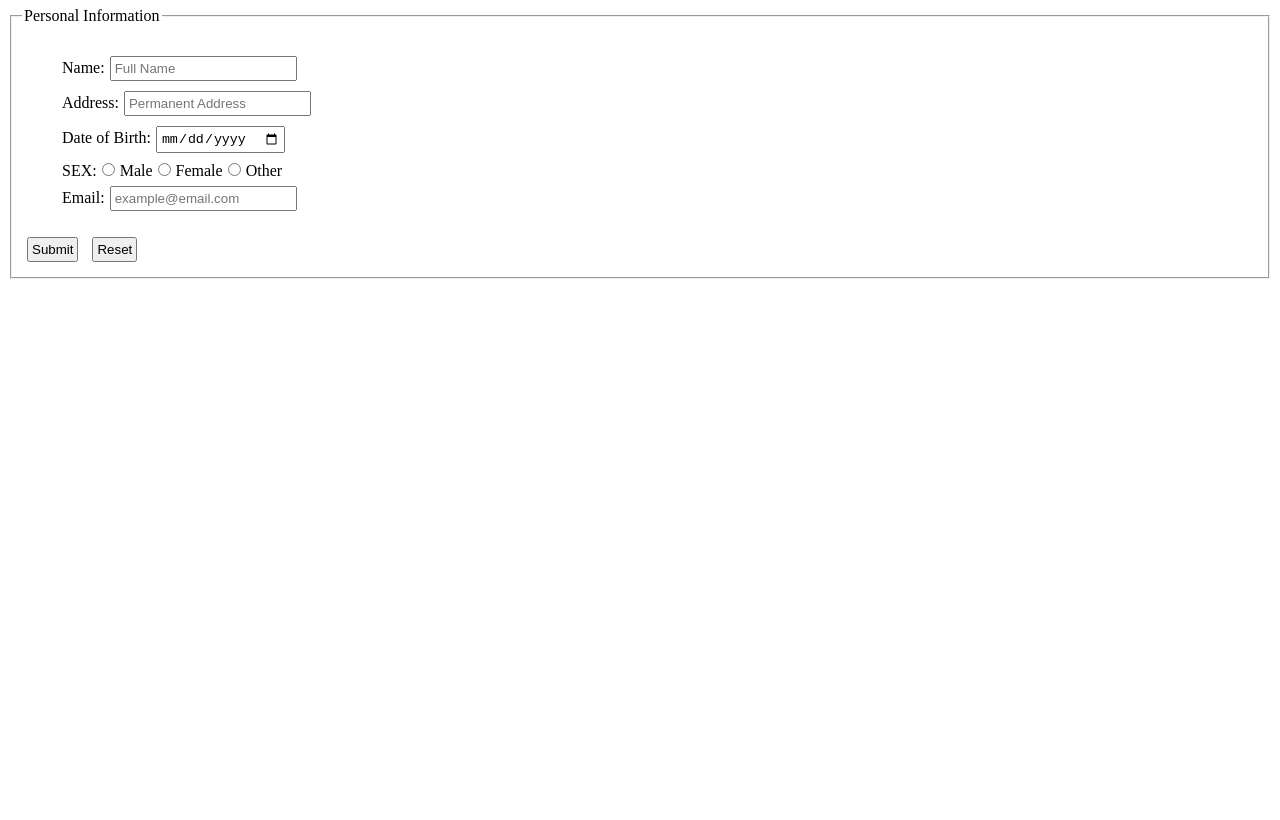
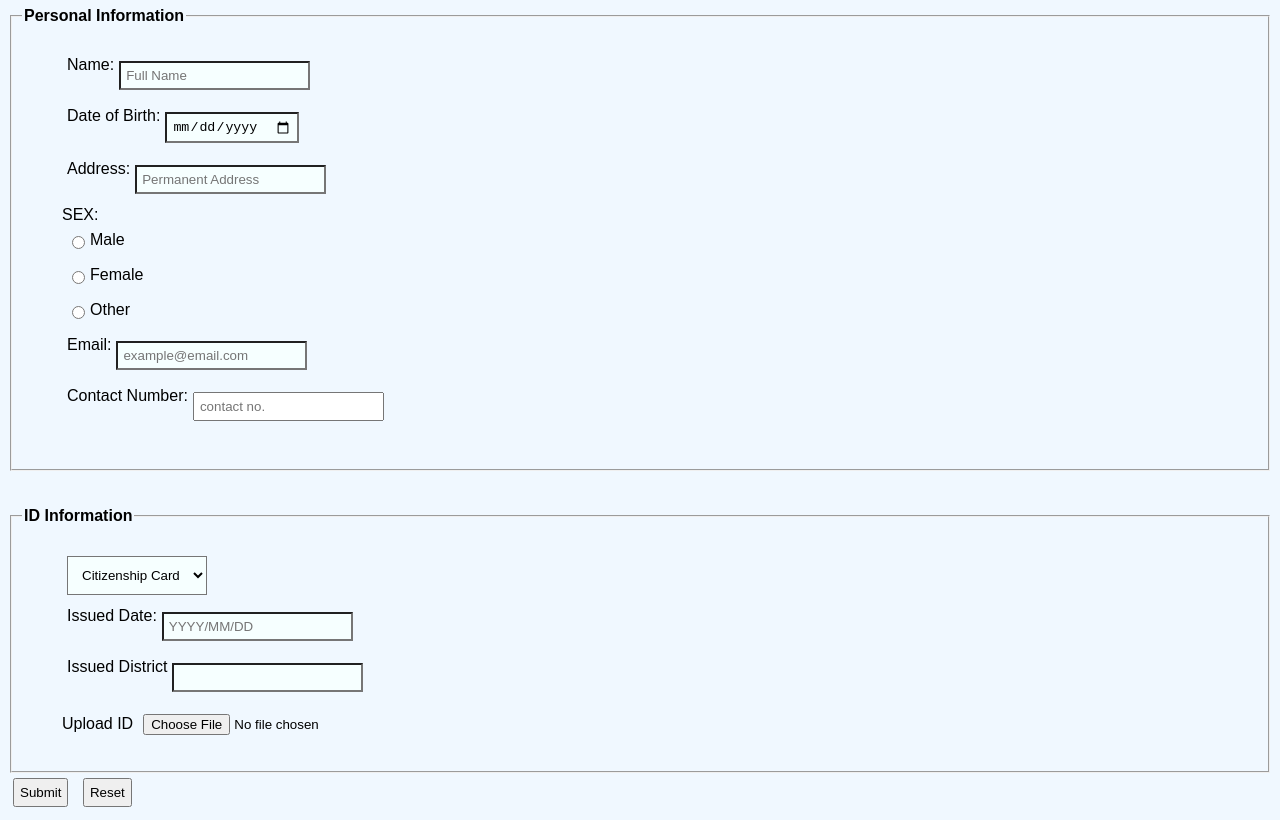
Before and after one commit to Pyush10/Web, a plain HTML site: page form1.html in a window 1280 px wide. Shown: the part 73-893 px from the top of the page. Before the commit the page ends 800 px from the top, so only its background shows below. Drawn offline with Linux system fonts and the light colour scheme.

Commit message:
made a form

```diff
--- a/form1.html
+++ b/form1.html
@@ -6,14 +6,40 @@
     <meta name="viewport" content="width=device-width, initial-scale=1.0"/>
     <title>Form1</title>
     <style>
+    body{
+        font-family:Arial, Helvetica, sans-serif;
+        background-color: aliceblue;
+    }
           ol,ul{
         list-style-type : none;
     }
+    h1{
+        display:flex;
+        justify-content: space-around;
+    }
+    label{
+        display:flex;
+        margin:2px;
+        margin-right: auto;
+        margin-left: auto;
+        padding: 5px;
+
+    }
     input{
-        margin:5px;
-        padding: 3px;
+        margin: 5px;
+        padding: 5px;
     }
     fieldset{
+        padding:10px;
+    }
+    legend{
+        font-weight: bold;
+    }
+    [required]{
+        background-color: rgb(246, 255, 255);
+    }
+    #ID{
+        margin:5px;
         padding:10px;
     }
     </style>
@@ -23,16 +49,42 @@
 <form action="depart.php" method="post">
     <fieldset>
         <legend>Personal Information</legend>
+
         <ul>
-            <li><label for="Name">Name:<input type="text" name="name" placeholder="Full Name" id="Name" required/></label></li>
-            <li><label for="Address">Address:<input type="text" name="address" placeholder="Permanent Address" id="Address" required/></label></li>
-            <li><label for="dob">Date of Birth:<input type="date" name="dob" id="dob" required></label></li>
-            <li><span>SEX:</span><label for="Male"><input type="radio" name="sex" id="Male" value="Male">Male</label><label for="Female"><input type="radio" name="sex" id="Female" value="Female">Female</label><label for="Other"><input type="radio" name="sex" id="Other" value="Other">Other</label></li>
+            <li><label for="Name">Name:<input type="text" name="name" placeholder="Full Name" id="Name" required/></label>
+                <label for="dob">Date of Birth:<input type="date" name="dob" id="dob" required></label>
+            </li>
+            <li><label for="Address">Address:<input type="text" name="address" placeholder="Permanent Address" id="Address" required/></label>
+                <span>SEX:</span><label for="Male"><input type="radio" name="sex" id="Male" value="Male">Male</label><label for="Female"><input type="radio" name="sex" id="Female" value="Female">Female</label><label for="Other"><input type="radio" name="sex" id="Other" value="Other">Other</label>
+            </li>
             <li><label for="email">Email:<input type="email" name="email" id="email" placeholder="example@email.com" required></label></li>
+            <li><label for="contact">Contact Number:<input type="tel" name="contact" id="contact" placeholder="contact no."></label></label></li>
+            <li><label for=""></label></li>
         </ul>
-        <input type="submit" value="Submit">
-        <input type="reset" value="Reset">
+
     </fieldset>
+     <br><br>
+    <fieldset>
+        <legend>ID Information</legend>
+
+        <ul>
+        <li><select id="ID" required>
+            <option value="National ID">National ID</option>
+            <option value="Citizenship Card" selected>Citizenship Card</option>
+            <option value="Driving License">Driving License</option>
+            <option value="Voter Card">Voter Card</option>
+        </select>
+        </li>
+        <li>
+            <label for="issue">Issued Date:<input type="text" name="issue" id="issue" placeholder="YYYY/MM/DD" required></label>
+        </li>
+        <li><label for="issuerg">Issued District<input type="text" name="issuerg" id="issuerg" required></label></li>
+        <li><labe>Upload ID<input type="file" name="IDF" id="IDF" enctype="multipart/form-data" accept=".jpg,.jpeg,.png,.pdf"></labe></li>
+       </ul>
+
+    </fieldset>
+    <input type="submit" value="Submit">
+    <input type="reset" value="Reset">
 </form>
 </body>
 </html>
```
